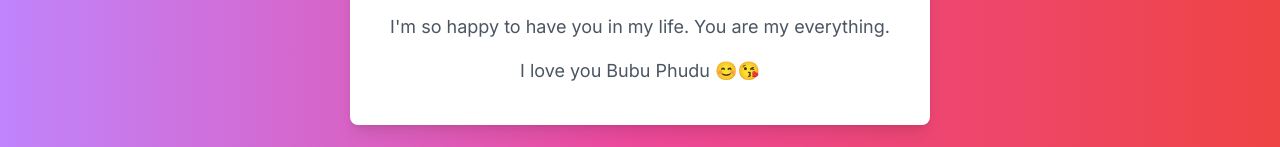
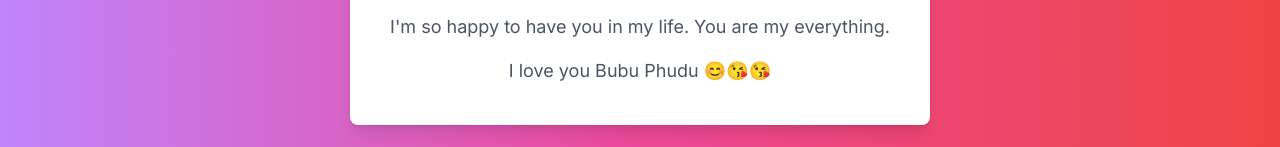
Before and after one commit to david-randoll/david-and-ami, a Next.js app: page / in a window 1280 px wide. Shown: the part 455-602 px from the top of the page. Built offline with nearby package versions, Linux system fonts and the light colour scheme.

Commit message:
Update page.tsx

```diff
--- a/src/app/(root)/page.tsx
+++ b/src/app/(root)/page.tsx
@@ -14,7 +14,7 @@ const HelloPage = () => {
                 />
                 <h1 className="text-4xl font-bold text-gray-800 mb-4">Hello Amisha, my wife</h1>
                 <p className="text-gray-600 text-lg">I'm so happy to have you in my life. You are my everything.</p>
-                <p className="text-gray-600 text-lg mt-4">I love you Bubu Phudu 😊😘</p>
+                <p className="text-gray-600 text-lg mt-4">I love you Bubu Phudu 😊😘😘</p>
             </div>
         </div>
     );
```
